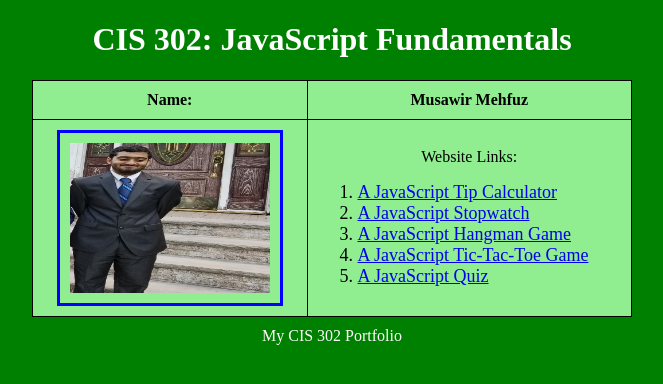
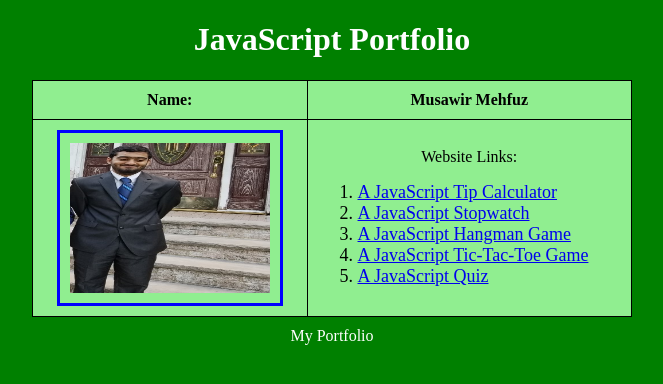
Before and after one commit to musawir252/CIS-302-Final-Project, a plain HTML site: page index.html in a window 1280 px wide. Shown: the whole page, without its empty margins (308-971 px from the left). Drawn offline with Linux system fonts and the light colour scheme.

Commit message:
Update index.html

```diff
--- a/index.html
+++ b/index.html
@@ -3,7 +3,7 @@
 
 <head>
 <meta charset="UTF-8">
-<h1> CIS 302: JavaScript Fundamentals </h1>
+<h1> JavaScript Portfolio </h1>
 <link href="style.css" rel="stylesheet"/>
 
 </head>
@@ -44,7 +44,7 @@
 
 </table>
 
-<div class="caption">My CIS 302 Portfolio</div>
+<div class="caption">My Portfolio</div>
 </body>
 
 </html>
```
